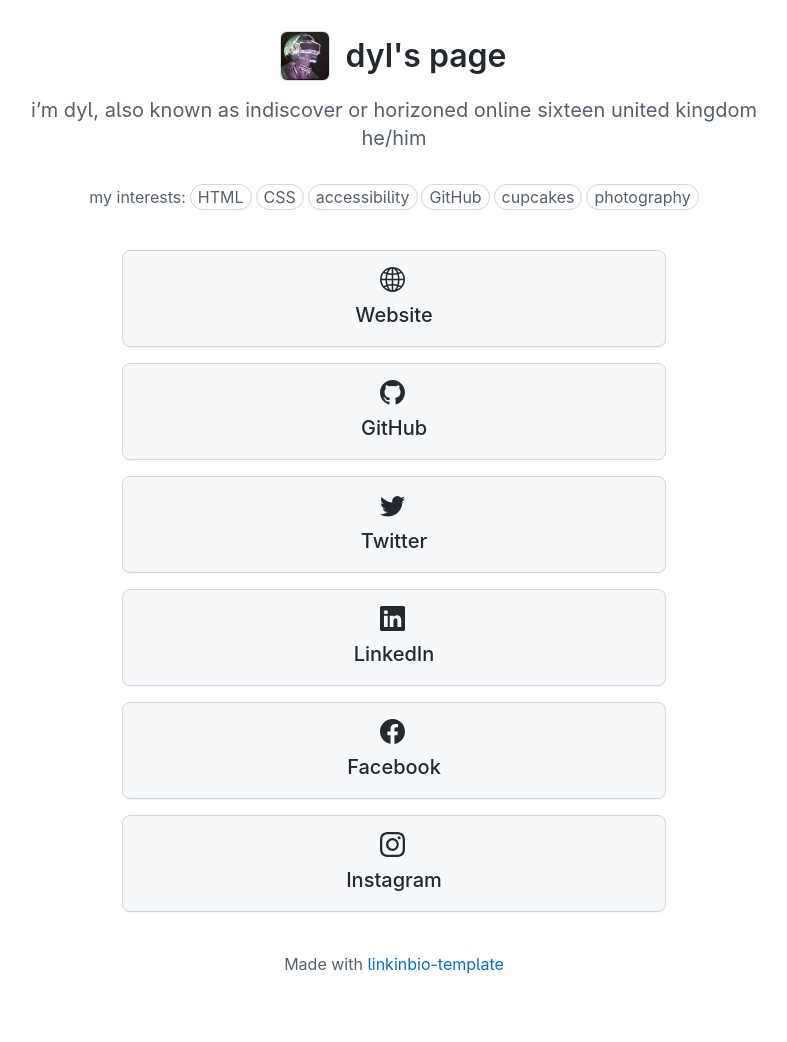
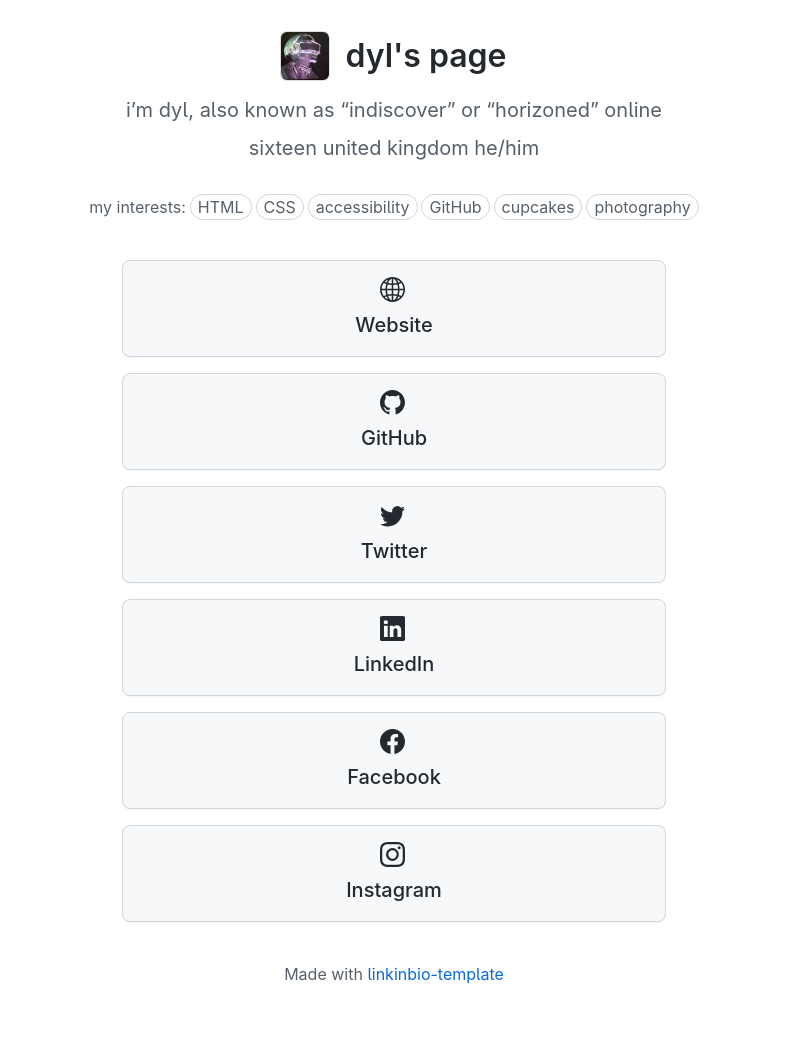
Before and after one commit to indiscovering/indiscover.me, a Jekyll site: the page built from index.md, in a window 1280 px wide. Shown: the whole page, without its empty margins (246-1033 px from the left). Built offline with Jekyll 4.4.1, drawn with Linux system fonts in a browser that asks for light colours; our own code applies the rules of GitHub Pages for plain Markdown files.

```diff
--- a/index.md
+++ b/index.md
@@ -5,7 +5,9 @@ avatar-alt-text: "profile image"
 interest-prefix: "my interests:"
 ---
 
-i'm dyl, also known as indiscover or horizoned online
+i'm dyl, also known as "indiscover" or "horizoned" online
+
+
 sixteen
 united kingdom
 he/him
```
